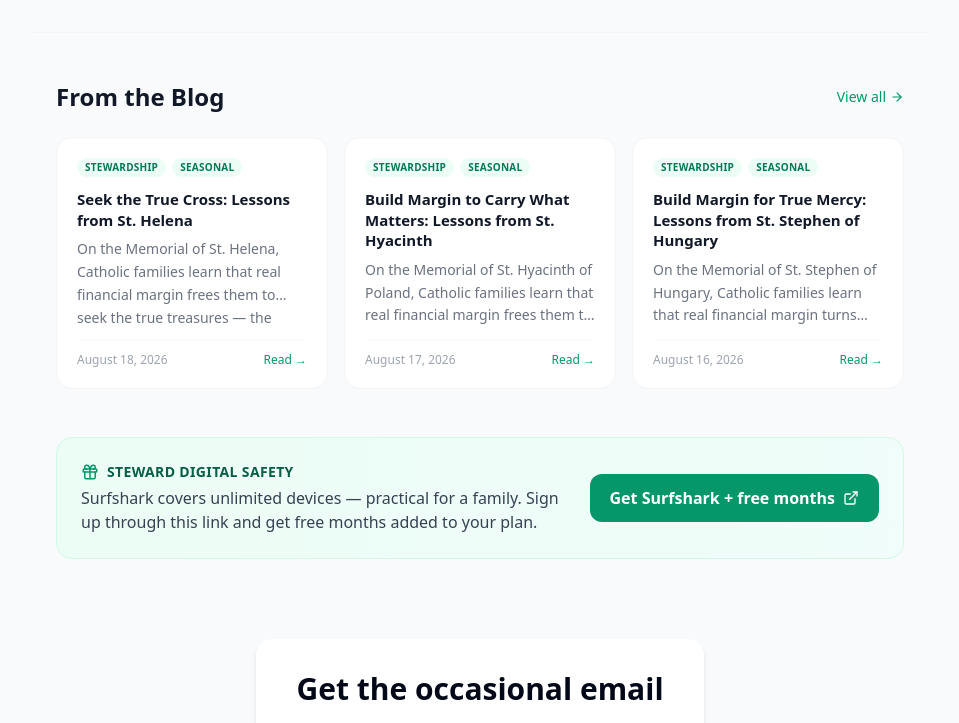
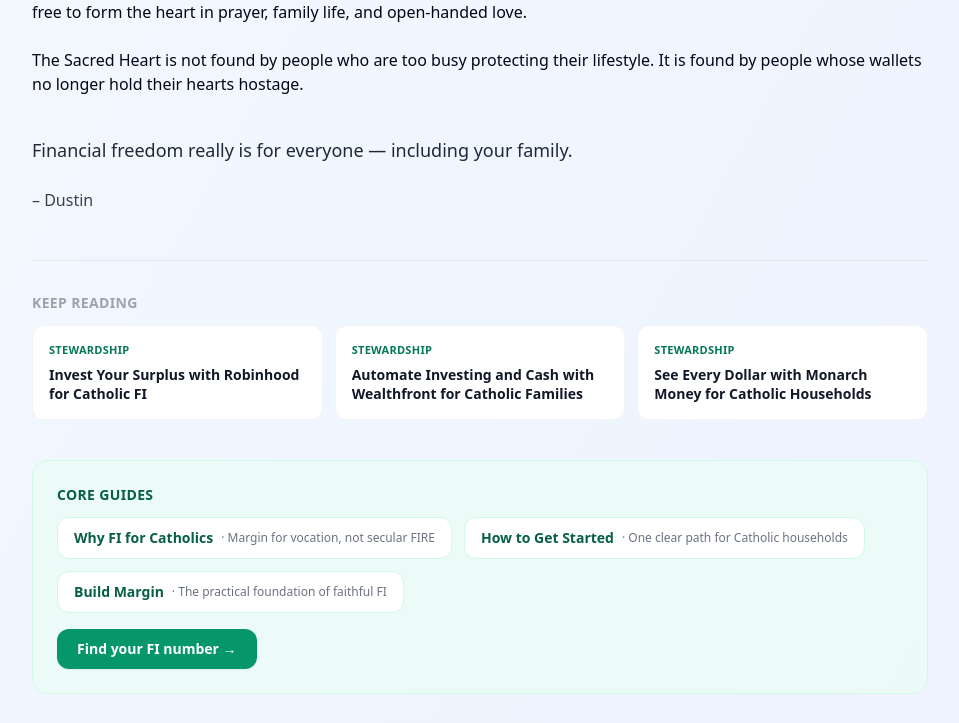
Before and after one commit to daughterpop/super-fi-calc, a React (Vite) app: page /blog/build-margin-to-form-the-heart-lessons-from-st-john-eudes in a window 1280 px wide. Shown: the part 1001-1724 px from the top of the page, without its empty margins (160-1119 px from the left). Built offline with nearby package versions, Linux system fonts and the light colour scheme.

Commit message:
Add daily blog post: Build Margin to Form the Heart: Lessons from St. John Eudes – August 19, 2026

```diff
--- a/src/data/posts.js
+++ b/src/data/posts.js
@@ -1,4 +1,14 @@
 const rawPosts = [
+  {
+    title: 'Build Margin to Form the Heart: Lessons from St. John Eudes',
+    date: 'August 19, 2026',
+    dateSort: '2026-08-19',
+    excerpt: 'On the Memorial of St. John Eudes, Catholic families learn that real financial margin frees the heart from anxiety so it can be formed in devotion to the Sacred Hearts of Jesus and Mary — turning ordinary stewardship into a path of love.',
+    readTime: '4 min read',
+    link: '/blog/build-margin-to-form-the-heart-lessons-from-st-john-eudes',
+    tags: ['Stewardship', 'Seasonal'],
+    featured: false
+  },
   {
     title: 'Seek the True Cross: Lessons from St. Helena',
     date: 'August 18, 2026',
--- a/src/main.jsx
+++ b/src/main.jsx
@@ -79,6 +79,7 @@ import BuildMarginForHeavenlyHopeLessonsFromTheAssumption from './pages/build-ma
 import BuildMarginForTrueMercyLessonsFromStStephenOfHungary from './pages/build-margin-for-true-mercy-lessons-from-st-stephen-of-hungary.jsx';
 import BuildMarginToCarryWhatMattersLessonsFromStHyacinth from './pages/build-margin-to-carry-what-matters-lessons-from-st-hyacinth.jsx';
 import SeekTheTrueCrossLessonsFromStHelena from './pages/seek-the-true-cross-lessons-from-st-helena.jsx';
+import BuildMarginToFormTheHeartLessonsFromStJohnEudes from './pages/build-margin-to-form-the-heart-lessons-from-st-john-eudes.jsx';
 
 ReactDOM.createRoot(document.getElementById('root')).render(
   <React.StrictMode>
@@ -161,6 +162,7 @@ ReactDOM.createRoot(document.getElementById('root')).render(
           <Route path="/blog/build-margin-for-true-mercy-lessons-from-st-stephen-of-hungary" element={<BuildMarginForTrueMercyLessonsFromStStephenOfHungary />} />
           <Route path="/blog/build-margin-to-carry-what-matters-lessons-from-st-hyacinth" element={<BuildMarginToCarryWhatMattersLessonsFromStHyacinth />} />
           <Route path="/blog/seek-the-true-cross-lessons-from-st-helena" element={<SeekTheTrueCrossLessonsFromStHelena />} />
+          <Route path="/blog/build-margin-to-form-the-heart-lessons-from-st-john-eudes" element={<BuildMarginToFormTheHeartLessonsFromStJohnEudes />} />
 
           <Route path="*" element={<App />} />
         </Routes>
--- /dev/null
+++ b/src/pages/build-margin-to-form-the-heart-lessons-from-st-john-eudes.jsx
@@ -0,0 +1,65 @@
+import React from 'react';
+import BlogPostFooter from '../components/BlogPostFooter';
+
+export default function BuildMarginToFormTheHeartLessonsFromStJohnEudes() {
+  return (
+    <div className="min-h-screen bg-gradient-to-br from-slate-50 via-blue-50 to-indigo-50 py-12 px-4">
+      <div className="max-w-4xl mx-auto prose prose-slate">
+        <h1 className="text-4xl md:text-5xl font-bold text-gray-900 mb-8">
+          Build Margin to Form the Heart: Lessons from St. John Eudes
+        </h1>
+
+        <p className="text-lg text-gray-700 mb-8 leading-relaxed">
+          Hey everyone,
+        </p>
+
+        <p className="text-xl font-semibold text-gray-800 mb-4">
+          On the Memorial of St. John Eudes, the apostle of the Sacred Hearts of Jesus and Mary, Catholic families receive a clear invitation: free the heart so it can be formed in real love.
+        </p>
+
+        <p className="mb-6">
+          St. John Eudes spent his life teaching that the true riches of the Christian are not gold or status, but the Heart of Jesus given to us as our own. He wrote Masses and offices for the Sacred Hearts, founded communities to form priests and to care for the broken, and insisted that ordinary people could live with one heart and one love with Jesus and Mary.
+        </p>
+
+        <h2 className="text-2xl font-bold text-gray-900 mt-10 mb-4">
+          The heart cannot be formed under constant money pressure
+        </h2>
+        <p className="mb-6">
+          St. John Eudes taught, “Let us love Jesus with the Heart of Mary. And Mary with the Heart of Jesus. And let us have but one heart and one love with Jesus and Mary.” That kind of interior unity requires space. When every spare thought is occupied by the next bill, the next car repair, or the quiet fear that there will not be enough, the heart stays crowded. Devotion becomes another item on a long to-do list instead of the center of life.
+        </p>
+
+        <p className="mb-6">
+          Faithful financial independence is one practical way to clear that space. Real margin — a deliberate gap between what the household earns and what it spends — removes the constant low-level anxiety that keeps the heart from resting in Christ. It is not about accumulating for its own sake. It is about creating the freedom to form the heart the way St. John Eudes urged: in the furnace of the Sacred Heart rather than in the furnace of financial stress.
+        </p>
+
+        <ul className="list-disc pl-6 space-y-3 mb-8 text-gray-700">
+          <li>Protect the tithe first so generosity stays a habit of the heart, not a leftover</li>
+          <li>Build a real emergency fund so unexpected costs do not steal peace or prayer time</li>
+          <li>Keep lifestyle inflation in check so surplus can serve both family needs and long-term freedom</li>
+          <li>Automate the basics so money management never becomes a second full-time job</li>
+        </ul>
+
+        <h2 className="text-2xl font-bold text-gray-900 mt-10 mb-4">
+          The practical next step
+        </h2>
+        <p className="mb-6">
+          You do not need a seventeenth-century seminary or a royal purse. You need the same intentionality St. John Eudes showed when he ordered his days around the Hearts of Jesus and Mary. Run the numbers once. Name the gap you want between earning and spending. Guard the tithe. Build the buffer. Then let the surplus grow quietly while you stay free to form the heart in prayer, family life, and open-handed love.
+        </p>
+
+        <p className="mb-6">
+          The Sacred Heart is not found by people who are too busy protecting their lifestyle. It is found by people whose wallets no longer hold their hearts hostage.
+        </p>
+
+        <p className="text-lg font-medium text-gray-800 mt-10">
+          Financial freedom really is for everyone — including your family.
+        </p>
+
+        <p className="text-gray-700 font-medium mt-6">
+          – Dustin
+        </p>
+
+        <BlogPostFooter />
+      </div>
+    </div>
+  );
+}
```
Also changed, not shown: 2 other files (tests, documents, lock files or other folders).
